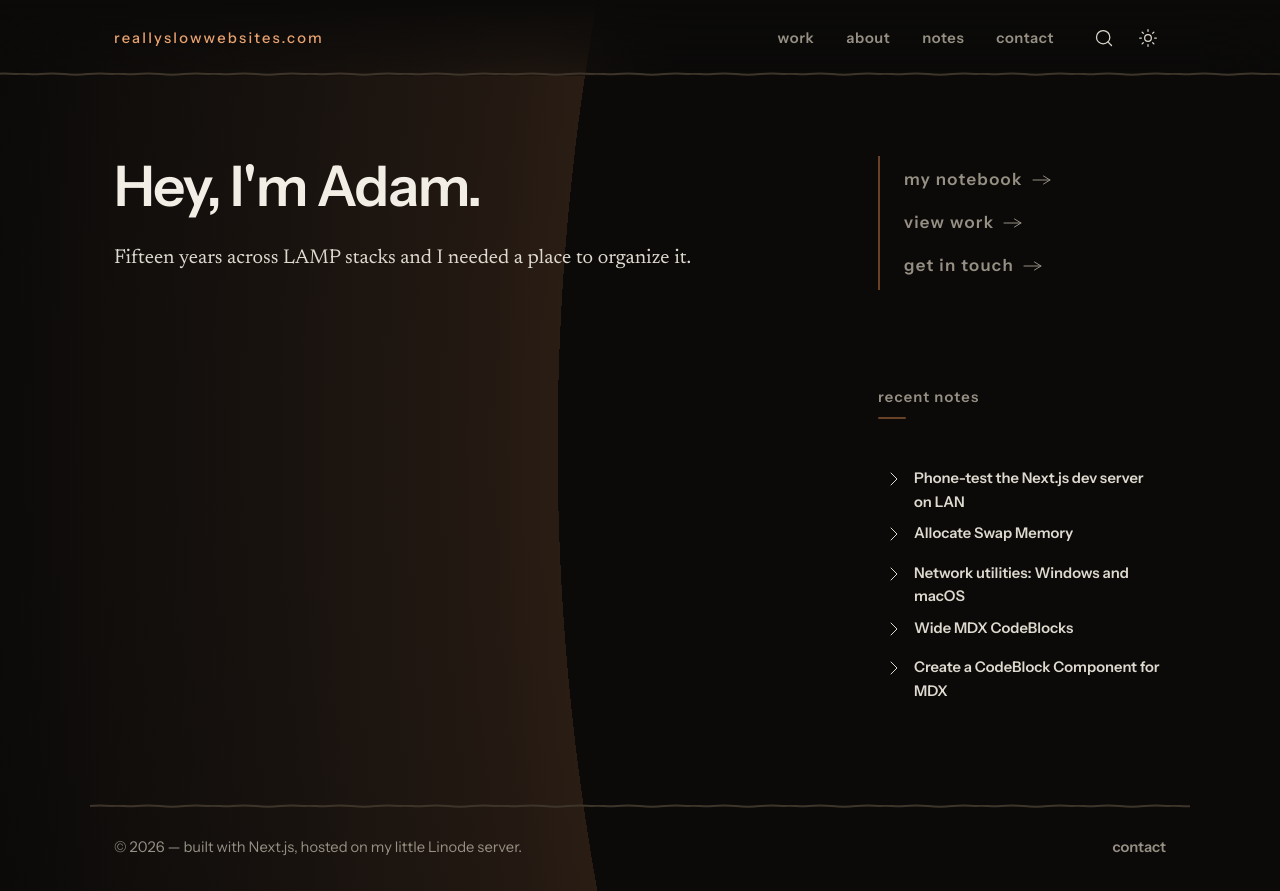
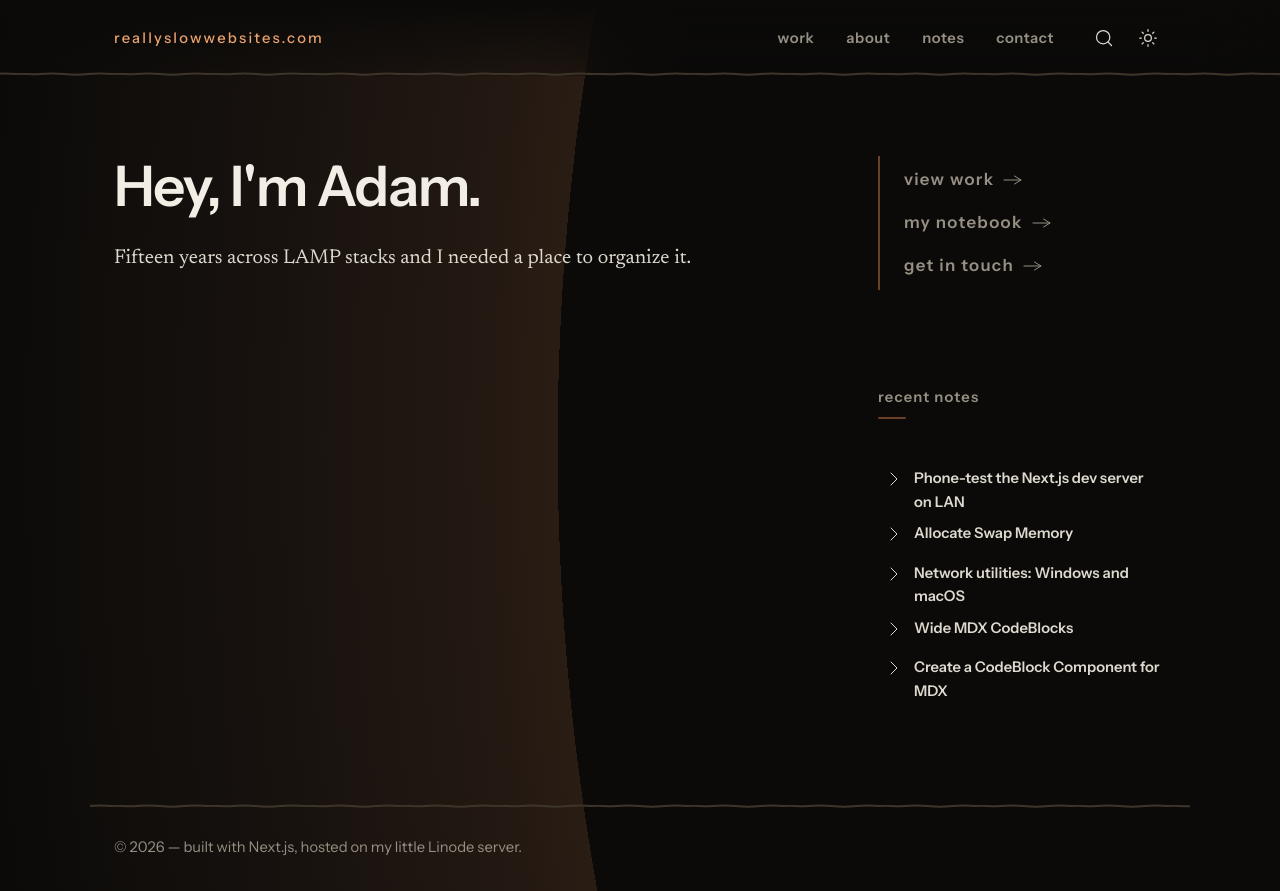
Before and after one commit to aterchin/portfolio, a Next.js app: page / in a window 1280 px wide. Built offline with nearby package versions, Linux system fonts and the light colour scheme.

Commit message:
fix: moving links around, remove contact from footer

```diff
--- a/src/components/home/Hero/Hero.tsx
+++ b/src/components/home/Hero/Hero.tsx
@@ -18,14 +18,14 @@ export function Hero() {
         </p>
       </div>
       <nav className={styles.links} aria-label="Hero">
-        <Link href="/notes" className={`text-cta ${styles.cta}`}>
-          <strong>My notebook</strong>
+        <Link href="/work" className={`text-cta ${styles.cta}`}>
+          View work
           <span className="text-cta-arrow" aria-hidden>
             <ArrowRight {...arrowProps} />
           </span>
         </Link>
-        <Link href="/work" className={`text-cta ${styles.cta}`}>
-          View work
+        <Link href="/notes" className={`text-cta ${styles.cta}`}>
+          <strong>My notebook</strong>
           <span className="text-cta-arrow" aria-hidden>
             <ArrowRight {...arrowProps} />
           </span>
--- a/src/components/layout/Footer/Footer.tsx
+++ b/src/components/layout/Footer/Footer.tsx
@@ -1,4 +1,3 @@
-import Link from "next/link";
 import styles from "./Footer.module.css";
 
 export function Footer() {
@@ -6,9 +5,6 @@ export function Footer() {
     <footer className={styles.footer}>
       <div className="squiggle squiggle-top" aria-hidden="true" />
       <span>© {new Date().getFullYear()} — built with Next.js, hosted on my little Linode server.</span>
-      <Link href="/contact" className={styles.contactLink}>
-        Contact
-      </Link>
     </footer>
   );
 }
```
Also changed, not shown: 1 other file (tests, documents, lock files or other folders).
